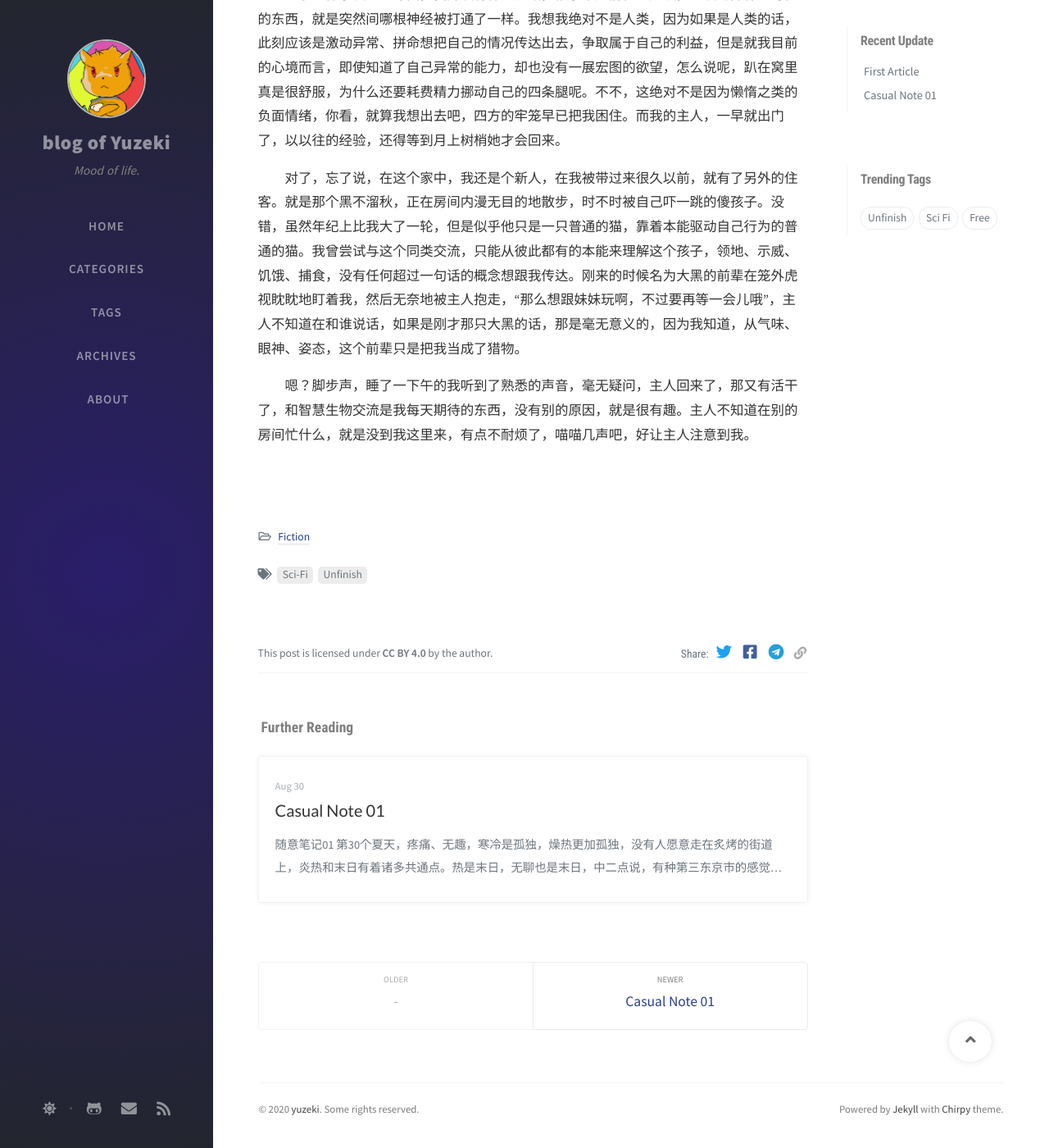
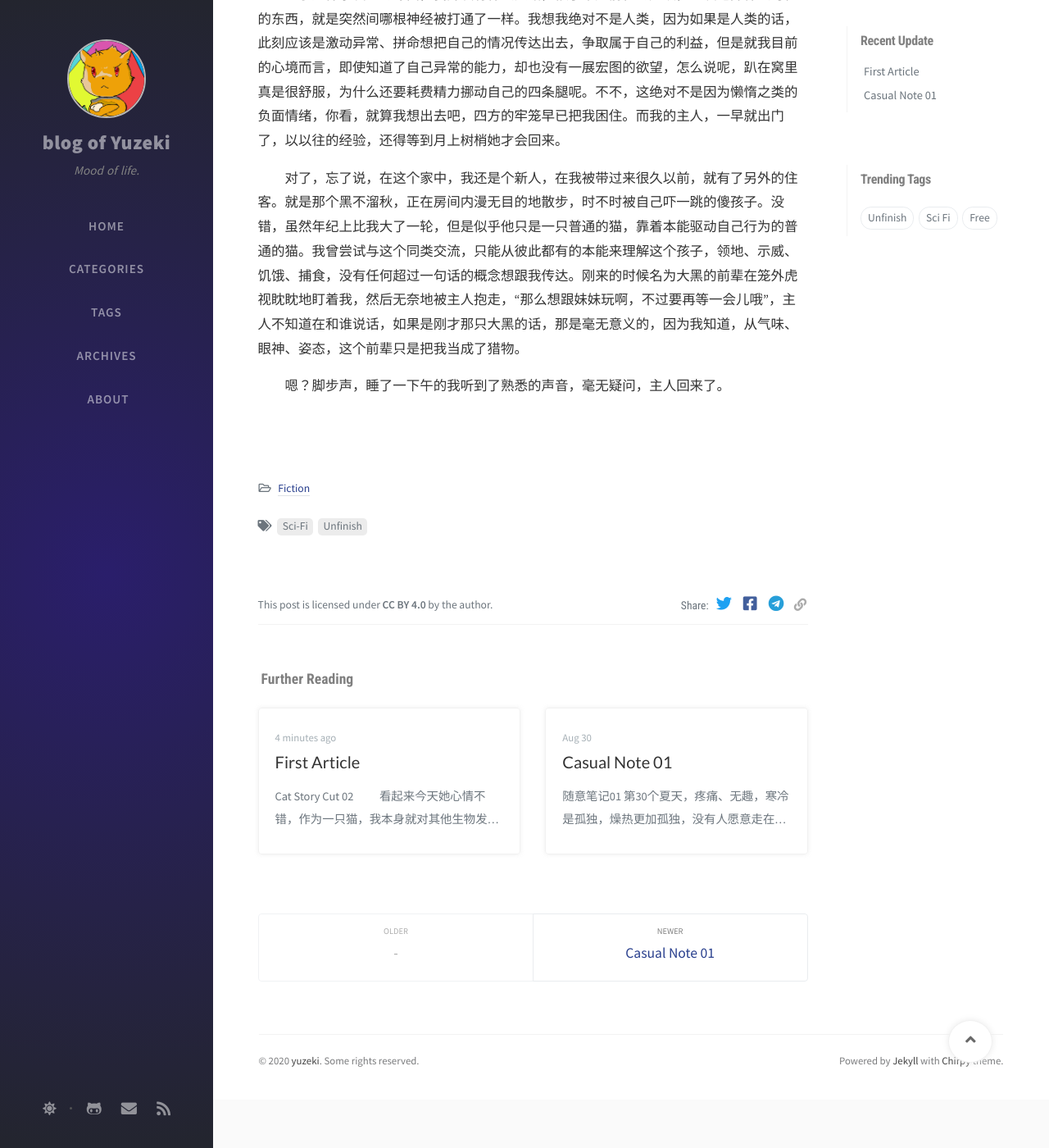
Before and after one commit to yuzeki/yublog.github.io, a Jekyll site: the page built from _posts/2020-08-30-first-article.md, in a window 1280 px wide and 1400 px high, scrolled down 477 px. Shown: the whole window at 82% size. Built offline with Jekyll 4.4.1, drawn with Linux system fonts in a browser that asks for light colours; nearby versions of some CDN libraries; comment, search, counter and statistics services are not loaded.

Commit message:
post 9-12

```diff
--- a/_posts/2020-08-30-first-article.md
+++ b/_posts/2020-08-30-first-article.md
@@ -16,4 +16,4 @@ toc: false
 
 &emsp;&emsp;对了，忘了说，在这个家中，我还是个新人，在我被带过来很久以前，就有了另外的住客。就是那个黑不溜秋，正在房间内漫无目的地散步，时不时被自己吓一跳的傻孩子。没错，虽然年纪上比我大了一轮，但是似乎他只是一只普通的猫，靠着本能驱动自己行为的普通的猫。我曾尝试与这个同类交流，只能从彼此都有的本能来理解这个孩子，领地、示威、饥饿、捕食，没有任何超过一句话的概念想跟我传达。刚来的时候名为大黑的前辈在笼外虎视眈眈地盯着我，然后无奈地被主人抱走，“那么想跟妹妹玩啊，不过要再等一会儿哦”，主人不知道在和谁说话，如果是刚才那只大黑的话，那是毫无意义的，因为我知道，从气味、眼神、姿态，这个前辈只是把我当成了猎物。
 
-&emsp;&emsp;嗯？脚步声，睡了一下午的我听到了熟悉的声音，毫无疑问，主人回来了，那又有活干了，和智慧生物交流是我每天期待的东西，没有别的原因，就是很有趣。主人不知道在别的房间忙什么，就是没到我这里来，有点不耐烦了，喵喵几声吧，好让主人注意到我。
+&emsp;&emsp;嗯？脚步声，睡了一下午的我听到了熟悉的声音，毫无疑问，主人回来了。
--- /dev/null
+++ b/_posts/2020-09-12-cat-02.md
@@ -0,0 +1,19 @@
+---
+title: First Article
+author: Yuzeki
+date: 2020-09-12 20:42:46 +0800
+categories: [Fiction]
+tags: [Sci-Fi, Unfinish]
+toc: false
+---
+## Cat Story
+
+### Cut 02
+
+&emsp;&emsp;看起来今天她心情不错，作为一只猫，我本身就对其他生物发出的信号极为敏感，加上觉醒的意识让我能进一步理解人类的感情，今天我的主人散发着愉快的气息，甚至在自言自语，当然目前以我的智力还无法理解这些语言的含义。通常我的主人都处于沮丧的状态，似乎人类的社会并没有如我想象中五彩斑斓让人心情愉悦。对了，箱子，每次主人拿回来箱子模样的东西时总是会很开心，大黑会无脑地跳入箱子中，而我则会找准时机撒娇，以获得附加的食物。
+
+&emsp;&emsp;然而今天没有箱子，主人也为我们准备了夜宵。笼子被打开，本想自己跳出来的我一个犹豫就被抱到了主人肩头，算了，享受一下便车吧。被放在地板上以后，主人便坐到了一旁的沙发上，专注地干着自己的事情，不，现在不是去揣测智慧生物的时候，目前有一个更棘手的问题在等着我，大黑，它离得比平时都要近，而且裁判似乎也无暇来估计我的生死。它觊觎我盘中的食物，贪心的孩子，目前我打不赢这个对手，只能靠我的智慧，于是我偷偷的把眼前的食盘拨向远离大黑的方向，这只愚蠢的生物果然开始疑虑，眼看目标脱离了一击必杀的范围，它会冲上来吗？没事，只要它敢冲上来，我就，喵一下传唤裁判。当然，最终什么事都没有发生，主人及时地归来，看到了一幅其乐融融的景象。而这天晚上，我没有被送回笼内。
+
+&emsp;&emsp;日子过了几天，被动获得自由的我在主人白天不在家的时候整天和大黑呆在一起，说起怎么对付这个家伙，大概需要的就是勇气吧。一开始大黑会摆出攻击的姿态，然后试探性地出手，好吧，我知道我内心不由自主地恐惧，但是我知道应该如何制服眼前的猛兽，那就是永远不退缩，动物的本能再不停把我往后扯，而我努力地克服这一切，炸起身上的毛，勇猛地前进，大黑可能永远无法理解眼前小东西的勇气。被击中，无所谓，攻击，闪躲，再次出拳，层层逼近，终于，眼前的住客被我击退，诚服说不上，至少不再肆意挑衅了。
+
+&emsp;&emsp;今天理应是主人白天不用出门的日子，而我们两只猫却还是被独自留在了家中，第二天还是如此，主人的心情嘛，绝对不是沮丧也谈不上愉快，硬要说的话就是焦虑，应该是有什么要事缠身。很快我发现了变化，不情愿得被赶入狭小的空间后，主人把我抬起，离开了庇护所。以前也被带走几次，而这次则不太一样，晃动很快结束了，取而代之的是一个安静的房间，我所在的位置太低，看不清房间外景象，没等我努力尝试从缝隙中往外看，突然，一阵晃动后，房间似乎开始移动。
```
